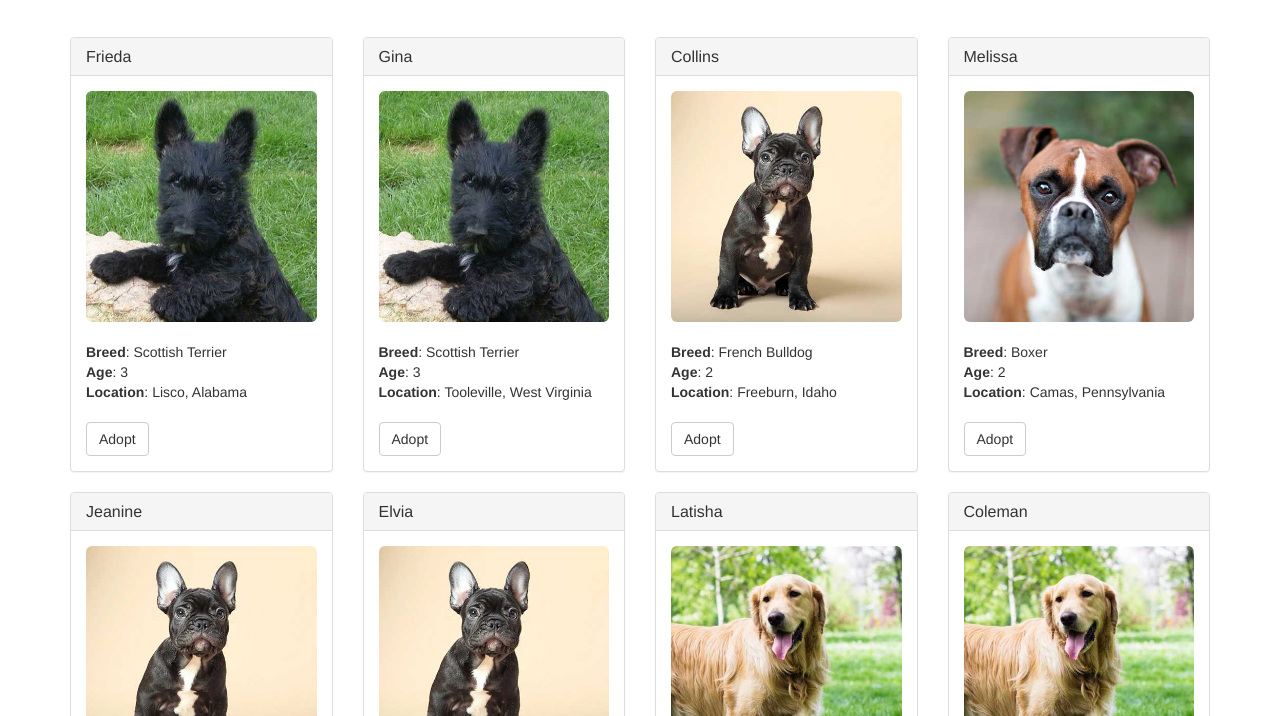
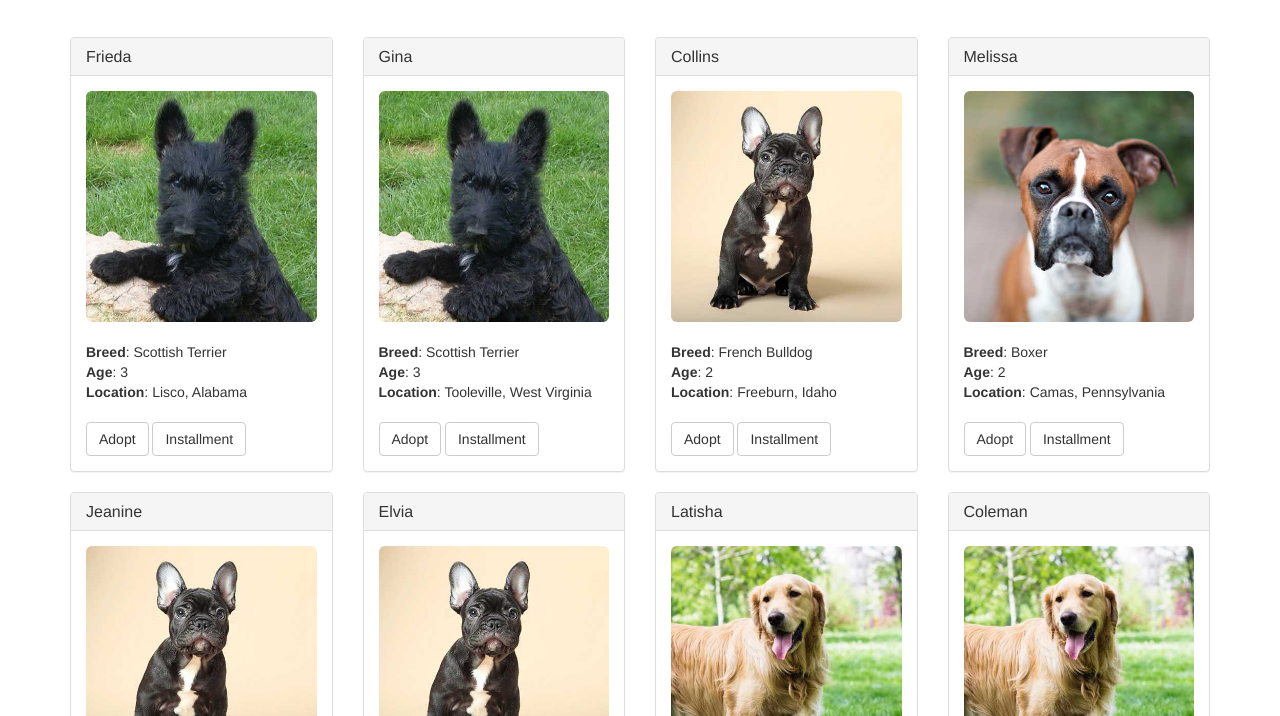
Before and after one commit to kanchayapond/truffle-bakery-shop, a website: page src/index.html in a window 1280 px wide. Shown: the part 84-800 px from the top of the page. Drawn offline with nearby package versions, Linux system fonts and the light colour scheme; files whose address does not match are found by name.

Commit message:
add button installment

```diff
--- a/src/index.html
+++ b/src/index.html
@@ -45,6 +45,7 @@
             <strong>Age</strong>: <span class="pet-age">3</span><br/>
             <strong>Location</strong>: <span class="pet-location">Warren, MI</span><br/><br/>
             <button class="btn btn-default btn-adopt" type="button" data-id="0">Adopt</button>
+            <button class="btn btn-default btn-adopt" type="button" data-id="0">Installment</button>
           </div>
         </div>
       </div>
```
